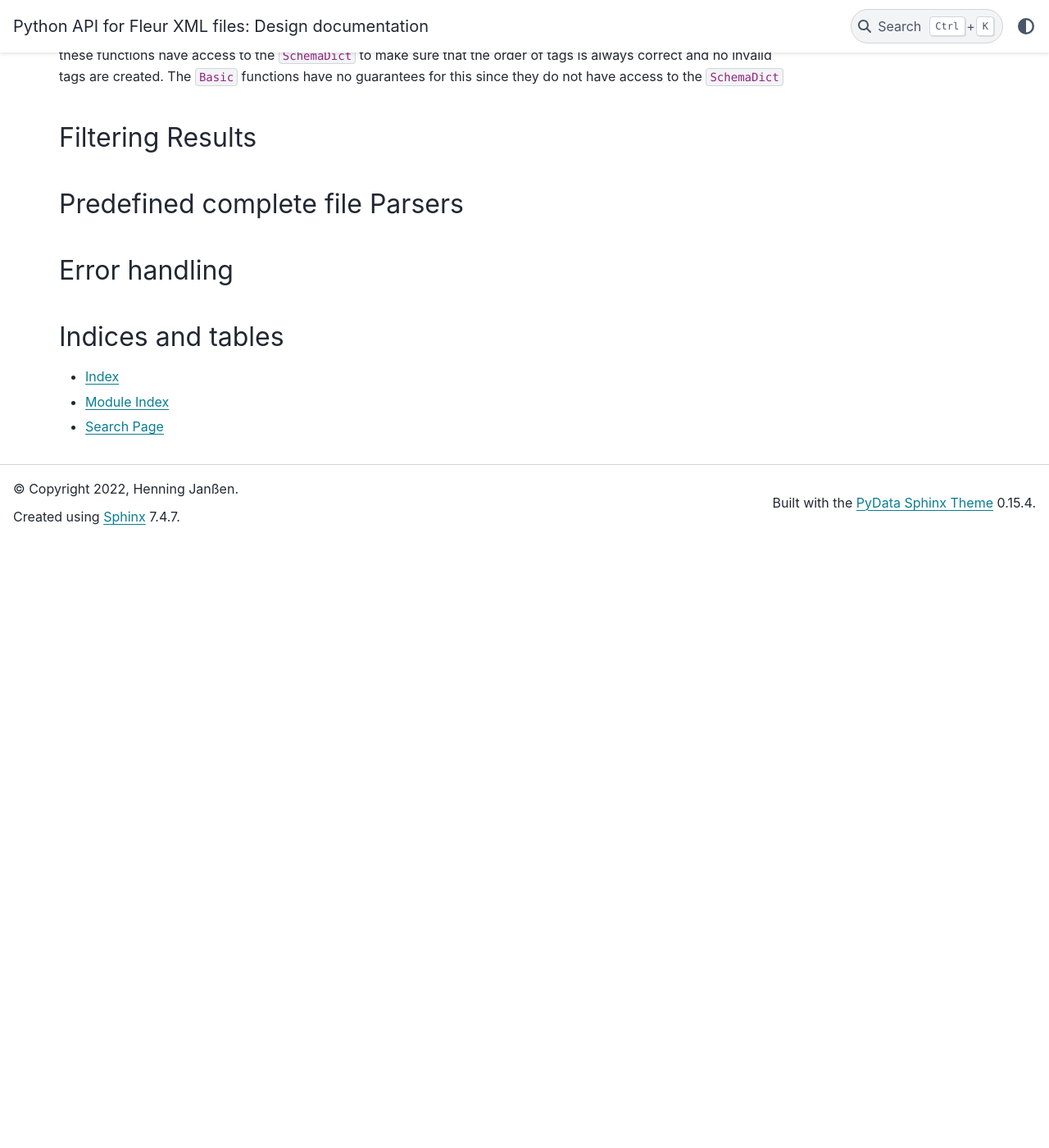
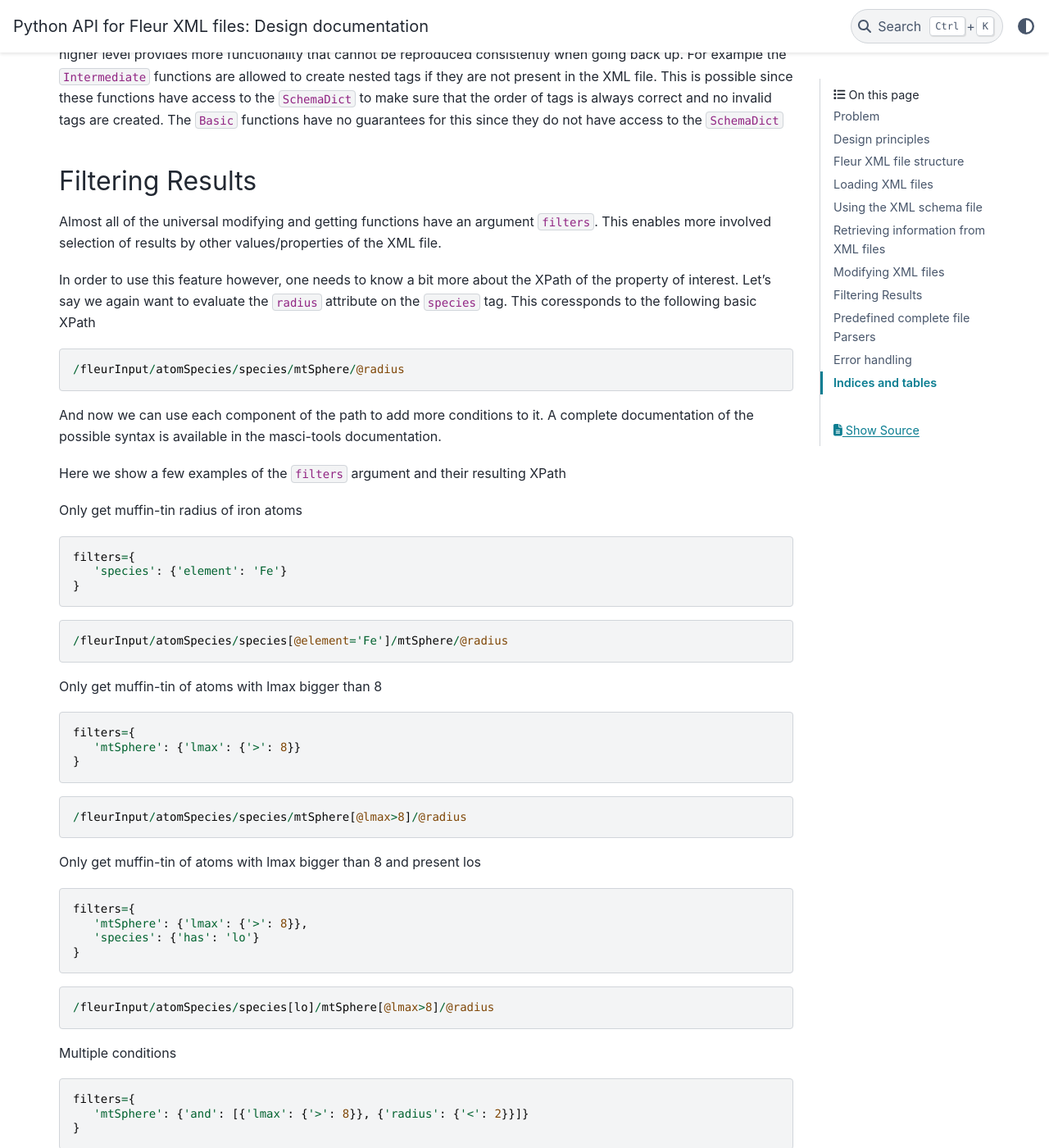
Before and after one commit to janssenhenning/python-fleur-xml-design, a Sphinx documentation site: the page built from source/index.md, in a window 1280 px wide and 1400 px high, scrolled down 11855 px. Shown: the whole window at 82% size. Built offline with Sphinx 7.4.7 and the PyData theme 0.15.4, drawn with Linux system fonts in a browser that asks for light colours; before the commit the page ends 12514 px from its top, so only the background shows below that; some of the changed text lies outside the part shown.

Commit message:
More work

````diff
--- a/source/index.md
+++ b/source/index.md
@@ -527,7 +527,8 @@
 print(cell)
 print(f'Periodic boundary conditions (x,y,z): {pbc}')
 print('Atomic information:')
-print(atoms)
+for atom in atoms:
+   print(atom)
 ```
 
 ### XML getter Versioning
@@ -542,10 +543,12 @@
 ```python
 from masci_tools.io.parsers.fleur_schema import schema_dict_version_dispatch
 
-@schema_dict_version_dispatch(output_schema=False) #output_schema=False means we distinguish the variants by the input version
+@schema_dict_version_dispatch(output_schema=False)
 def example_xml_function(xmltree, schema_dict):
    """
    This is the default version of the XML getter function
+
+   output_schema=False means we distinguish the variants by the input version
    """
    ...
 
@@ -595,6 +598,73 @@
 
 ## Filtering Results
 
+Almost all of the universal modifying and getting functions have an argument `filters`.
+This enables more involved selection of results by other values/properties of the XML file.
+
+In order to use this feature however, one needs to know a bit more about the XPath of the
+property of interest. Let's say we again want to evaluate the `radius` attribute on the `species`
+tag. This coressponds to the following basic XPath
+
+```
+/fleurInput/atomSpecies/species/mtSphere/@radius
+```
+
+And now we can use each component of the path to add more conditions to it. A complete
+documentation of the possible syntax is available in the masci-tools documentation.
+
+Here we show a few examples of the `filters` argument and their resulting XPath
+
+Only get muffin-tin radius of iron atoms
+```python
+filters={
+   'species': {'element': 'Fe'}
+}
+```
+```
+/fleurInput/atomSpecies/species[@element='Fe']/mtSphere/@radius
+```
+
+Only get muffin-tin of atoms with lmax bigger than 8
+```python
+filters={
+   'mtSphere': {'lmax': {'>': 8}}
+}
+```
+```
+/fleurInput/atomSpecies/species/mtSphere[@lmax>8]/@radius
+```
+
+Only get muffin-tin of atoms with lmax bigger than 8 and present los
+```python
+filters={
+   'mtSphere': {'lmax': {'>': 8}},
+   'species': {'has': 'lo'}
+}
+```
+```
+/fleurInput/atomSpecies/species[lo]/mtSphere[@lmax>8]/@radius
+```
+
+Multiple conditions
+```python
+filters={
+   'mtSphere': {'and': [{'lmax': {'>': 8}}, {'radius': {'<': 2}}]}
+}
+```
+```
+/fleurInput/atomSpecies/species/mtSphere[@lmax>8 and @radius<2]/@radius
+```
+
+Test for membership
+```python
+filters={
+   'species': {'element': {'in': ['Fe', 'Si']}}
+}
+```
+```
+/fleurInput/atomSpecies/species[@element='Fe' or @element='Si']/mtSphere/@radius
+```
+
 ## Predefined complete file Parsers
 
 ## Error handling
````
Also changed, not shown: other parts of source/index.md (+1 -1 lines).
